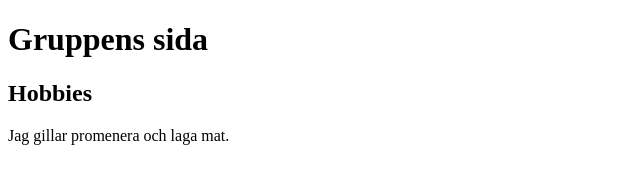
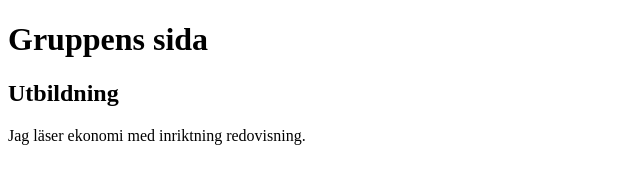
Before and after one commit to raufimaryam2000-hub/frontend1-grupp-solo, a plain HTML site: page index.html in a window 1280 px wide. Shown: the whole page, without its empty margins (0-640 px from the left). Drawn offline with Linux system fonts and the light colour scheme.

Commit message:
Lägg till utbildning-sektion – B

```diff
--- a/index.html
+++ b/index.html
@@ -8,8 +8,8 @@
 <body>
     <h1>Gruppens sida</h1>
 
-    <h2>Hobbies</h2>
-    <p>Jag gillar promenera och laga mat.</p>
+    <h2>Utbildning</h2>
+    <p>Jag läser ekonomi med inriktning redovisning.</p>
 
     <!-- SEKTION B -->
 
```
